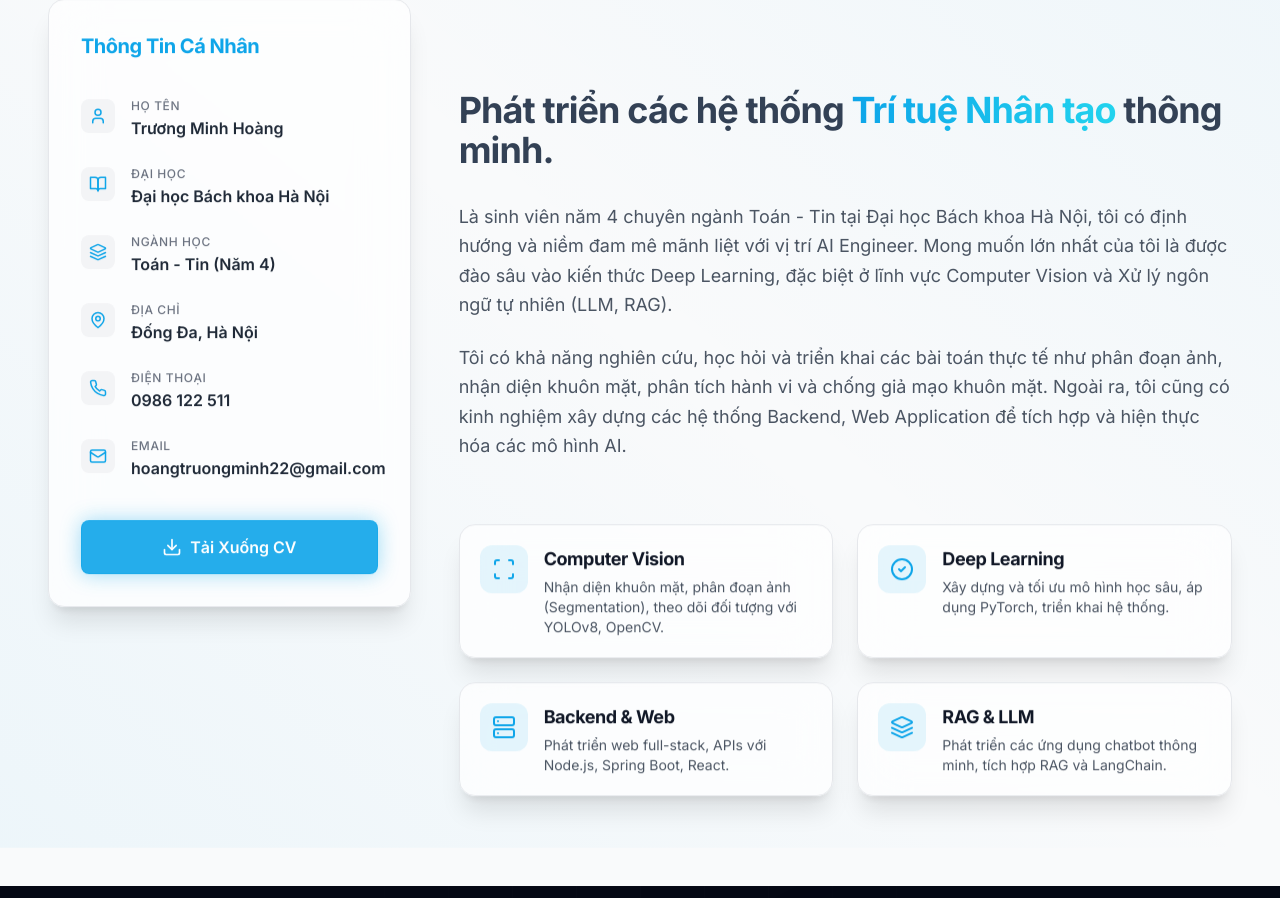
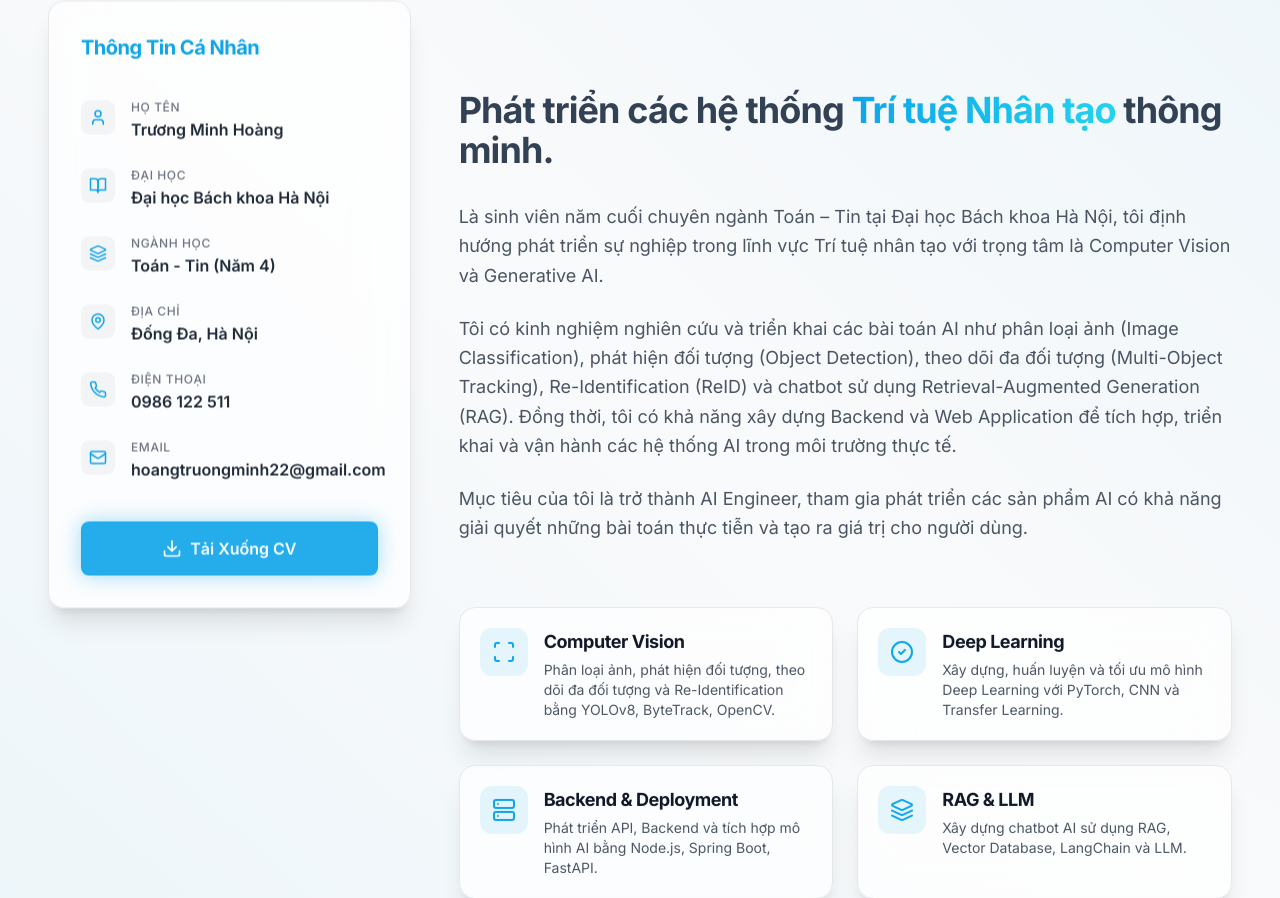
Before and after one commit to HTM0410/portfolio-cv-site, a React (Vite) app: page / in a window 1280 px wide. Shown: the part 972-1870 px from the top of the page. Built offline with nearby package versions, Linux system fonts and the light colour scheme.

Commit message:
Update About section text and skill details per user request

```diff
--- a/src/components/About.tsx
+++ b/src/components/About.tsx
@@ -135,7 +135,7 @@ const About = () => {
                 transition={{ duration: 0.6, delay: 0.5 }}
                 viewport={{ once: true }}
               >
-                Là sinh viên năm 4 chuyên ngành Toán - Tin tại Đại học Bách khoa Hà Nội, tôi có định hướng và niềm đam mê mãnh liệt với vị trí AI Engineer. Mong muốn lớn nhất của tôi là được đào sâu vào kiến thức Deep Learning, đặc biệt ở lĩnh vực Computer Vision và Xử lý ngôn ngữ tự nhiên (LLM, RAG).
+                Là sinh viên năm cuối chuyên ngành Toán – Tin tại Đại học Bách khoa Hà Nội, tôi định hướng phát triển sự nghiệp trong lĩnh vực Trí tuệ nhân tạo với trọng tâm là Computer Vision và Generative AI.
               </motion.p>
 
               <motion.p
@@ -144,7 +144,16 @@ const About = () => {
                 transition={{ duration: 0.6, delay: 0.6 }}
                 viewport={{ once: true }}
               >
-                Tôi có khả năng nghiên cứu, học hỏi và triển khai các bài toán thực tế như phân đoạn ảnh, nhận diện khuôn mặt, phân tích hành vi và chống giả mạo khuôn mặt. Ngoài ra, tôi cũng có kinh nghiệm xây dựng các hệ thống Backend, Web Application để tích hợp và hiện thực hóa các mô hình AI.
+                Tôi có kinh nghiệm nghiên cứu và triển khai các bài toán AI như phân loại ảnh (Image Classification), phát hiện đối tượng (Object Detection), theo dõi đa đối tượng (Multi-Object Tracking), Re-Identification (ReID) và chatbot sử dụng Retrieval-Augmented Generation (RAG). Đồng thời, tôi có khả năng xây dựng Backend và Web Application để tích hợp, triển khai và vận hành các hệ thống AI trong môi trường thực tế.
+              </motion.p>
+
+              <motion.p
+                initial={{ opacity: 0, y: 20 }}
+                whileInView={{ opacity: 1, y: 0 }}
+                transition={{ duration: 0.6, delay: 0.7 }}
+                viewport={{ once: true }}
+              >
+                Mục tiêu của tôi là trở thành AI Engineer, tham gia phát triển các sản phẩm AI có khả năng giải quyết những bài toán thực tiễn và tạo ra giá trị cho người dùng.
               </motion.p>
             </div>
 
@@ -159,22 +168,22 @@ const About = () => {
                 {
                   icon: Scan,
                   title: "Computer Vision",
-                  desc: "Nhận diện khuôn mặt, phân đoạn ảnh (Segmentation), theo dõi đối tượng với YOLOv8, OpenCV."
+                  desc: "Phân loại ảnh, phát hiện đối tượng, theo dõi đa đối tượng và Re-Identification bằng YOLOv8, ByteTrack, OpenCV."
                 },
                 {
                   icon: CheckCircle2,
                   title: "Deep Learning",
-                  desc: "Xây dựng và tối ưu mô hình học sâu, áp dụng PyTorch, triển khai hệ thống."
+                  desc: "Xây dựng, huấn luyện và tối ưu mô hình Deep Learning với PyTorch, CNN và Transfer Learning."
                 },
                 {
                   icon: Server,
-                  title: "Backend & Web",
-                  desc: "Phát triển web full-stack, APIs với Node.js, Spring Boot, React."
+                  title: "Backend & Deployment",
+                  desc: "Phát triển API, Backend và tích hợp mô hình AI bằng Node.js, Spring Boot, FastAPI."
                 },
                 {
                   icon: Layers,
                   title: "RAG & LLM",
-                  desc: "Phát triển các ứng dụng chatbot thông minh, tích hợp RAG và LangChain."
+                  desc: "Xây dựng chatbot AI sử dụng RAG, Vector Database, LangChain và LLM."
                 }
               ].map((skill, index) => (
                 <motion.div
```
